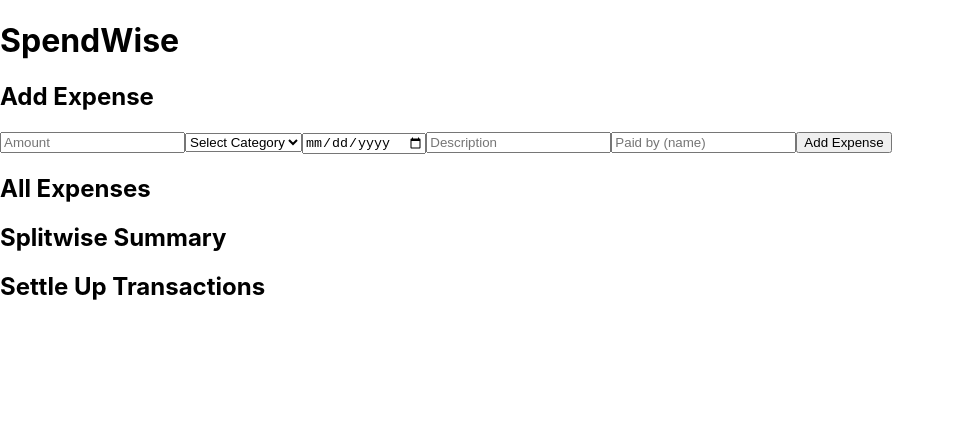
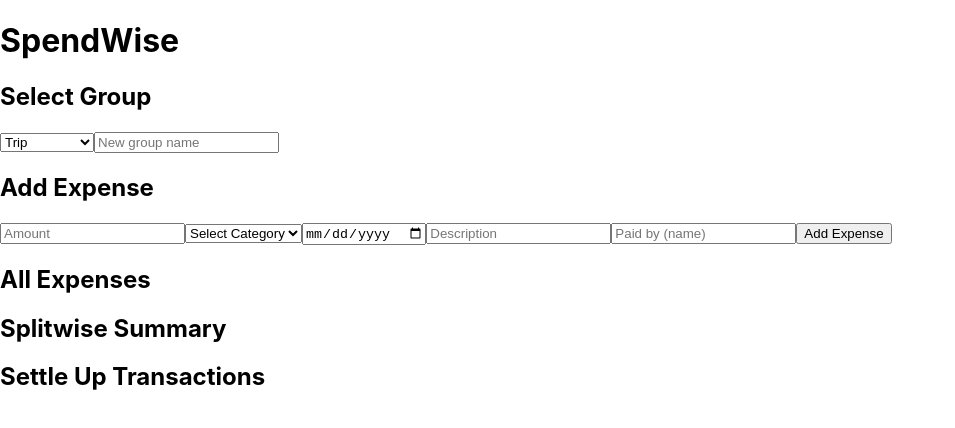
Before and after one commit to hellomanishahere/spendwise-finance-tracker, a React (Create React App) app: page / in a window 1280 px wide. Shown: the top 428 px of the page, without its empty margins (0-955 px from the left). Built offline with nearby package versions, Linux system fonts and the light colour scheme.

Commit message:
add group feature for trip/roommates expense separation

```diff
--- a/src/App.js
+++ b/src/App.js
@@ -5,6 +5,10 @@
   const [expenses, setExpenses] = useState([]);
   const [isLoaded, setIsLoaded] = useState(false);
   const [editingExpense, setEditingExpense] = useState(null);
+
+  // GROUPS STATE (ADDED)
+  const [groups, setGroups] = useState(["Trip", "Roommates"]);
+  const [selectedGroup, setSelectedGroup] = useState("Trip");
 
   // this'll load from localStorage
   useEffect(() => {
@@ -21,9 +25,24 @@
     }
   }, [expenses, isLoaded]);
 
+  // group function
+  const addGroup = (groupName) => {
+    if (!groupName) return;
+    if (!groups.includes(groupName)) {
+      setGroups((prev) => [...prev, groupName]);
+    }
+  };
+
   const addExpense = (expense) => {
     console.log("NEW EXPENSE:", expense);
-    setExpenses((prev) => [...prev, expense]);
+
+    // attach group
+    const expenseWithGroup = {
+      ...expense,
+      group: selectedGroup,
+    };
+
+    setExpenses((prev) => [...prev, expenseWithGroup]);
   };
 
   const deleteExpense = (id) => {
@@ -115,6 +134,31 @@
     <div>
       <h1>SpendWise</h1>
 
+      {/*  group SELECTOR */}
+      <h2>Select Group</h2>
+      <select
+        value={selectedGroup}
+        onChange={(e) => setSelectedGroup(e.target.value)}
+      >
+        {groups.map((g) => (
+          <option key={g} value={g}>
+            {g}
+          </option>
+        ))}
+      </select>
+
+      {/* group INPUT */}
+      <input
+        type="text"
+        placeholder="New group name"
+        onKeyDown={(e) => {
+          if (e.key === "Enter") {
+            addGroup(e.target.value);
+            e.target.value = "";
+          }
+        }}
+      />
+
       <ExpenseForm
         onAddExpense={addExpense}
         editingExpense={editingExpense}
@@ -123,9 +167,11 @@
 
       <h2>All Expenses</h2>
       <ul>
-        {expenses.map((e) => (
+        {expenses
+          .filter((e) => e.group === selectedGroup) // FILTER BY GROUP
+          .map((e) => (
             <li key={e.id}>
-            ₹{e.amount} - {e.category} - {e.date}
+              ₹{e.amount} - {e.category} - {e.date} ({e.group})
 
               <button
                 onClick={() => deleteExpense(e.id)}
```
Lines whose indentation alone changed are shown as unchanged.
